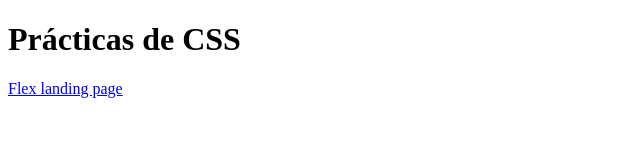
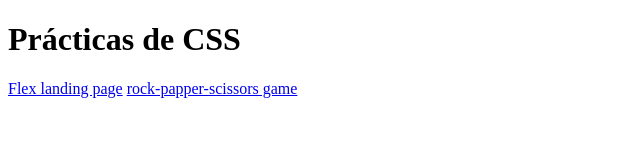
Before and after one commit to brew4242564/practica-web, a plain HTML site: page index.html in a window 1280 px wide. Shown: the whole page, without its empty margins (0-640 px from the left). Drawn offline with Linux system fonts and the light colour scheme.

Commit message:
added rock-papper-scissors to index.html

```diff
--- a/index.html
+++ b/index.html
@@ -8,5 +8,6 @@
 <body>
     <h1>Prácticas de CSS</h1>
     <a href="./flex/index.html">Flex landing page</a>
+    <a href="./rock-papper-scissors/index.html">rock-papper-scissors game</a>
 </body>
 </html>
```
